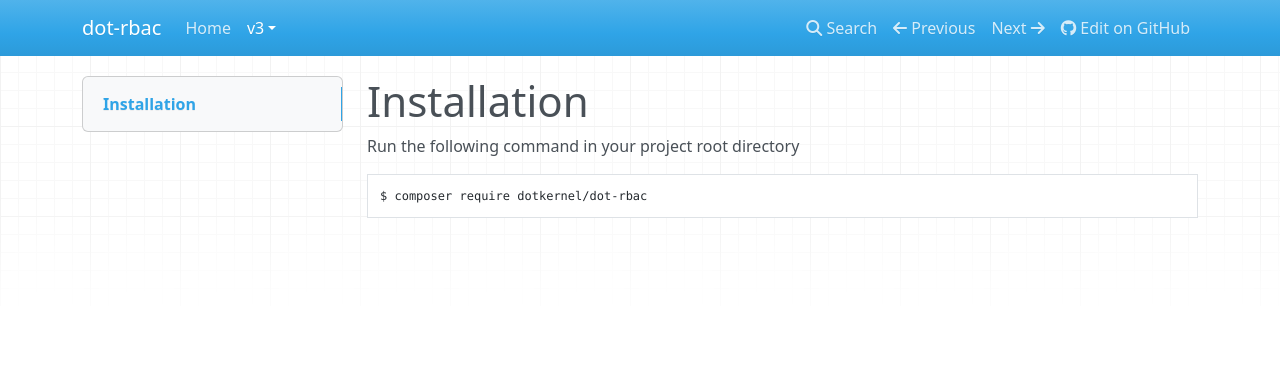
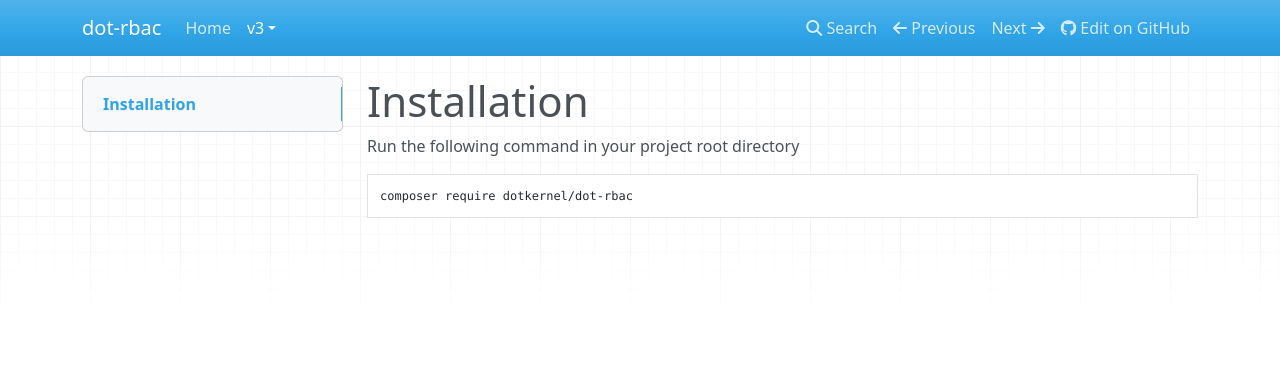
Before and after one commit to dotkernel/dot-rbac, an MkDocs documentation site: the page built from docs/book/v3/installation.md, in a window 1280 px wide. Shown: the top 380 px of the page. Built offline with MkDocs 1.6.1, drawn with Linux system fonts in a browser that asks for light colours; nearby versions of some CDN libraries.

Commit message:
code review
Co-authored-by: Alex Karajos <alex.merlin.1985@gmail.com>

````diff
--- a/docs/book/v3/installation.md
+++ b/docs/book/v3/installation.md
@@ -2,6 +2,4 @@
 
 Run the following command in your project root directory
 
-```bash
-$ composer require dotkernel/dot-rbac
-```
+    composer require dotkernel/dot-rbac
````
